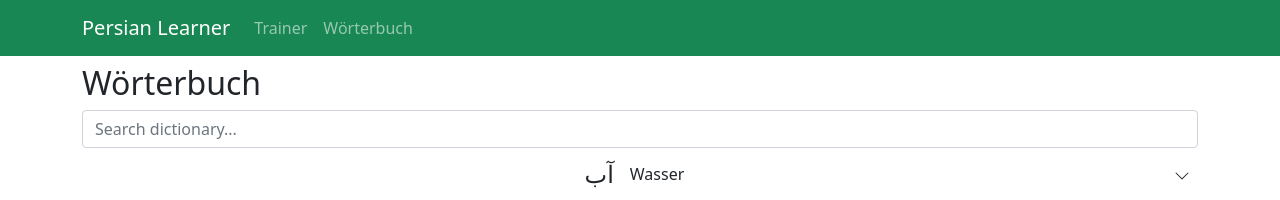
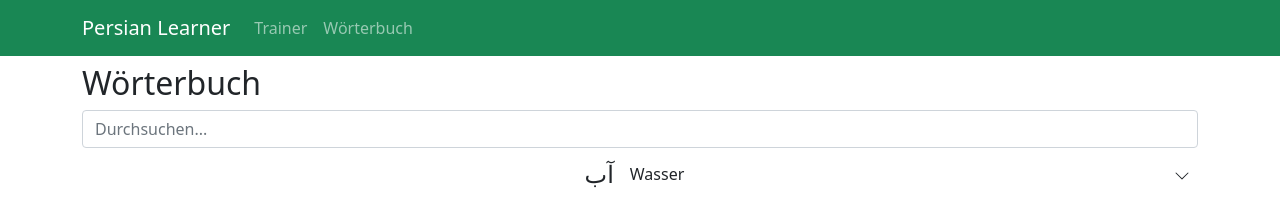
Before and after one commit to kremerd/persian-learner, a React (Create React App) app: page /dictionary in a window 1280 px wide. Shown: the top 200 px of the page. Built offline with nearby package versions, Linux system fonts and the light colour scheme.

Commit message:
feat: allow to clear search box

```diff
--- a/src/components/Icons.tsx
+++ b/src/components/Icons.tsx
@@ -35,3 +35,9 @@ export const Plus = (): JSX.Element => (
     <path fillRule="evenodd" d="M8 4a.5.5 0 0 1 .5.5v3h3a.5.5 0 0 1 0 1h-3v3a.5.5 0 0 1-1 0v-3h-3a.5.5 0 0 1 0-1h3v-3A.5.5 0 0 1 8 4z"/>
   </svg>
 );
+
+export const X = (): JSX.Element => (
+  <svg width="1em" height="1em" viewBox="0 0 16 16" className="bi bi-x" fill="currentColor" xmlns="http://www.w3.org/2000/svg">
+    <path fillRule="evenodd" d="M4.646 4.646a.5.5 0 0 1 .708 0L8 7.293l2.646-2.647a.5.5 0 0 1 .708.708L8.707 8l2.647 2.646a.5.5 0 0 1-.708.708L8 8.707l-2.646 2.647a.5.5 0 0 1-.708-.708L7.293 8 4.646 5.354a.5.5 0 0 1 0-.708z"/>
+  </svg>
+);
--- a/src/features/dictionary/components/Dictionary/Dictionary.tsx
+++ b/src/features/dictionary/components/Dictionary/Dictionary.tsx
@@ -2,6 +2,7 @@ import React from 'react';
 import { DictionaryEntry } from '../../model/dictionaryEntry';
 import { DictionaryFilter } from '../../model/dictionaryFilter';
 import { DictionaryAccordeon } from '../DictionaryAccordeon/DictionaryAccordeon';
+import { DictionarySearch } from '../DictionarySearch/DictionarySearch';
 
 export class Dictionary extends React.Component<{
   entries: DictionaryEntry[];
@@ -15,13 +16,11 @@ export class Dictionary extends React.Component<{
     return (
       <div>
         <h2>Wörterbuch</h2>
-        <input className="form-control"
-          type="text"
-          placeholder="Search dictionary..."
-          ref={this.searchRef}
-          value={this.props.filter?.searchTerm ?? ''}
-          onChange={(): void => this.updateSearchTerm()}
-        />
+        <DictionarySearch
+          currentSearch={this.props.filter?.searchTerm}
+          search={(s: string | null): void => this.props.search(s)}
+        >
+        </DictionarySearch>
         <table className="table dictionary">
           <tbody>
             {entries.map(e => (<DictionaryAccordeon key={e.id} entry={e}></DictionaryAccordeon>))}
--- /dev/null
+++ b/src/features/dictionary/components/DictionarySearch/DictionarySearch.scss
@@ -0,0 +1,26 @@
+.dict-search {
+  position: relative;
+
+  input:not(.empty) {
+    padding-right: 3rem;
+
+    ~ button {
+      display: block;
+    }
+  }
+
+  button {
+    display: none;
+    position: absolute;
+    height: 100%;
+    width: 3rem;
+    top: 0px;
+    right: 0px;
+
+    svg {
+      height: 100%;
+      width: auto;
+      color: var(--c-gray);
+    }
+  }
+}
--- /dev/null
+++ b/src/features/dictionary/components/DictionarySearch/DictionarySearch.tsx
@@ -0,0 +1,38 @@
+import React from 'react';
+import { X } from '../../../../components/Icons';
+import './DictionarySearch.scss';
+
+export class DictionarySearch extends React.Component<{
+  currentSearch?: string;
+  search: (searchTerm: string | null) => void;
+}> {
+  private searchRef = React.createRef<HTMLInputElement>();
+
+  render(): JSX.Element {
+    return (
+      <div className="dict-search">
+        <input className={`form-control ${this.props.currentSearch ? '' : 'empty'}`}
+          type="text"
+          placeholder="Durchsuchen..."
+          ref={this.searchRef}
+          value={this.props.currentSearch ?? ''}
+          onChange={(): void => this.updateSearchTerm()}
+        />
+        <button className="btn bg-transparent"
+          onClick={(): void => this.resetSearchTerm()}
+        >
+          <X></X>
+        </button>
+      </div>
+    );
+  }
+
+  private updateSearchTerm(): void {
+    const searchTerm = this.searchRef.current?.value ?? null;
+    this.props.search(searchTerm);
+  }
+
+  private resetSearchTerm(): void {
+    this.props.search(null);
+  }
+}
```
